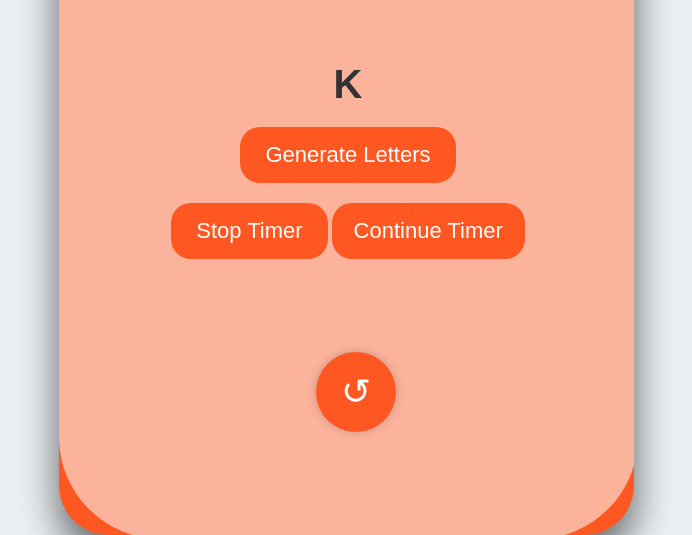
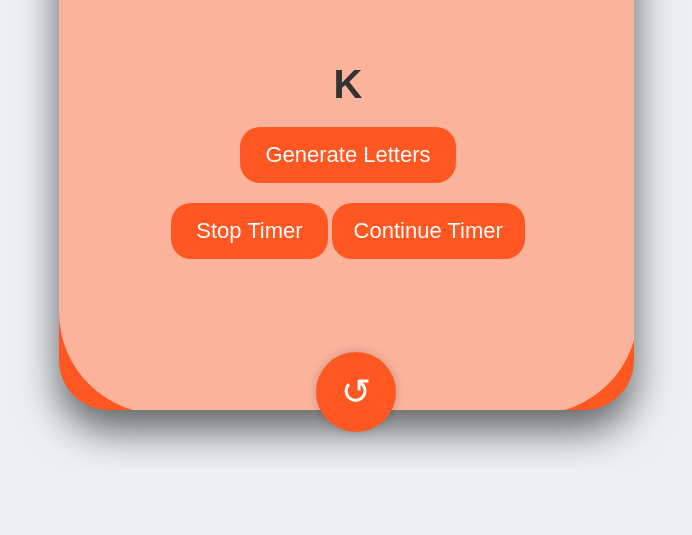
Before and after one commit to 1sakitaki1/1sakitaki1.github.io, a plain HTML site: page index.html in a window 1280 px wide. Shown: the part 348-883 px from the top of the page, without its empty margins (294-986 px from the left). After the commit the page ends 816 px from the top, so only its background shows below. Drawn offline with Linux system fonts and the light colour scheme.

Commit message:
Update style.css

```diff
--- a/style.css
+++ b/style.css
@@ -9,7 +9,7 @@ body {
   .iphone {
 	max-width: 575px;
 	width: 100%;
-	height: 950px;
+	height: 700px;
 	background-color: #fff;
 	border-radius: 50px;
 	position: relative;
```
